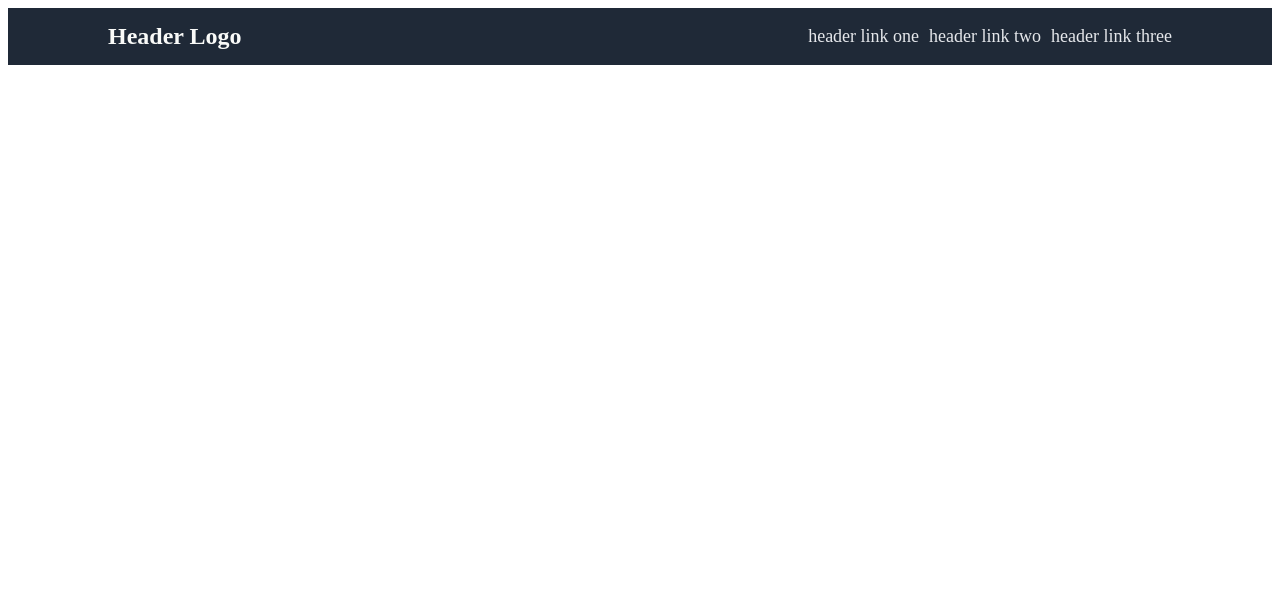
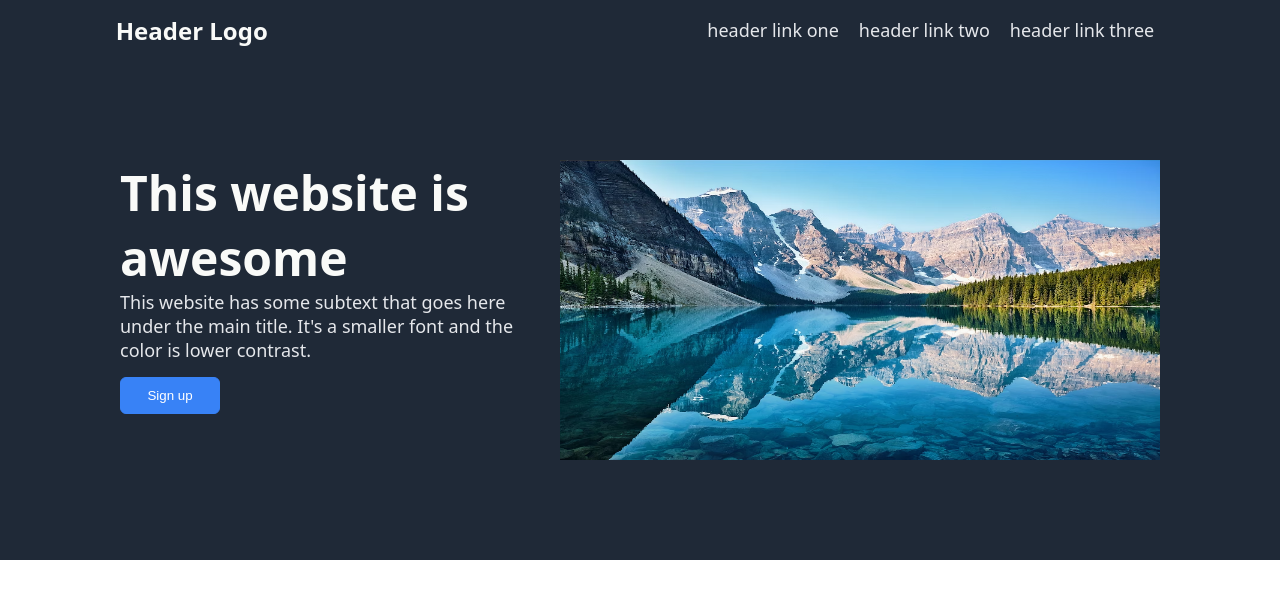
Before and after one commit to ShelbyHill/landing_page, a plain HTML site: page index.html in a window 1280 px wide. Drawn offline with Linux system fonts and the light colour scheme.

Commit message:
Edit first section to display on page and finalized appearance

```diff
--- a/index.html
+++ b/index.html
@@ -6,10 +6,14 @@
     <meta name="viewport" content="width=device-width, initial-scale=1.0">
     <title>LANDING PAGE</title>
     <link rel="stylesheet" href="styles.css">
+    <link rel="preconnect" href="https://fonts.googleapis.com">
+    <link rel="preconnect" href="https://fonts.gstatic.com" crossorigin>
+    <link href="https://fonts.googleapis.com/css2?family=Roboto:ital,wght@0,400;0,700;1,100&display=swap"
+        rel="stylesheet">
+
 </head>
 
 <body>
-
     <div class="header">
         <div class="left">
             Header Logo
@@ -20,7 +24,24 @@
             <li><a href="#">header link three</a></li>
         </ul>
     </div>
-
+    </div>
+    <div class="first">
+        <div class="firstleft">
+            <div class="title">
+                This website is awesome
+            </div>
+            <div class="info">
+                This website has some subtext that goes here under the main title. It's a smaller font and the
+                color is
+                lower contrast.
+            </div>
+            <button>Sign up</button>
+        </div>
+        <div class="firstright">
+            <div class="img">
+                <img src=./images/mountains.jpeg alt="winter mountains" height="300px" width="600px">
+            </div>
+        </div>
 </body>
 
 </html>
--- a/styles.css
+++ b/styles.css
@@ -1,14 +1,39 @@
+body {
+    margin: 0;
+    min-height: 100vh;
+    font-family: system-ui, -apple-system, BlinkMacSystemFont, 'Segoe UI', Roboto, Oxygen, Ubuntu, Cantarell, 'Open Sans', 'Helvetica Neue', sans-serif;
+}
+
 .header {
     background-color: #1F2937;
     display: flex;
-    justify-content: space-between;
-    align-items: center;
+    justify-content: space-around;
+    align-content: center;
+    gap: 200px;
+}
+
+.left {
+    font-size: 24px;
+    font-weight: 600;
+    color: #F9FAF8;
+    display: flex;
+    flex-direction: column;
+    justify-content: center;
+    align-items: flex-start;
+    width: 300px;
+    margin-left: 90px;
+    }
+
+.right {
+    display: flex;
+    gap: 20px;
+    font-size: 18px;
+    font-weight: 50;
+    margin-right: 100px;
 }
 
 ul {
-list-style-type: none;
-margin-right: 100px;
-margin-left: 100px;
+    list-style-type: none;
 }
 
 a {
@@ -16,16 +41,49 @@ a {
     color: #E5E7Eb;
 }
 
-.left {
-font-size: 24px;
-font-weight: 600;
-color: #F9FAF8;
-margin-left: 100px;
+.first {
+    background-color: #1F2937;
+    color: #F9FAF8;
+    display: flex;
+    justify-content: space-around;
+    padding-top: 100px;
 }
 
-.right {
+.firstleft {
+display: flex;
+flex-direction: column;
+margin-left: 100px;
+width: 400px;
+}
+
+.title {
+    font-size: 48px;
+    font-weight: bolder;
+}
+
+.info {
+    font-size: 18px;
+    color: #E5E7Eb;
+}
+
+button {
+    background: #3882F6;
+    border: 1px solid #3882F6;
+    color: white;
+    width: 100px;
+    padding: 10px;
     display: flex;
-    gap: 10px;
-    font-size: 18px;
-    font-weight: 50;
+    justify-content: center;
+    align-items: center;
+    margin-top: 15px;
+    border-radius: 6px;
 }
+
+.img {
+    display: flex;
+    flex-grow: auto;
+    justify-content: center;
+    align-items: center;
+    margin-right: 100px;
+    margin-bottom: 100px;
+}
```
Also changed, not shown: images/mountains.jpeg (added).
